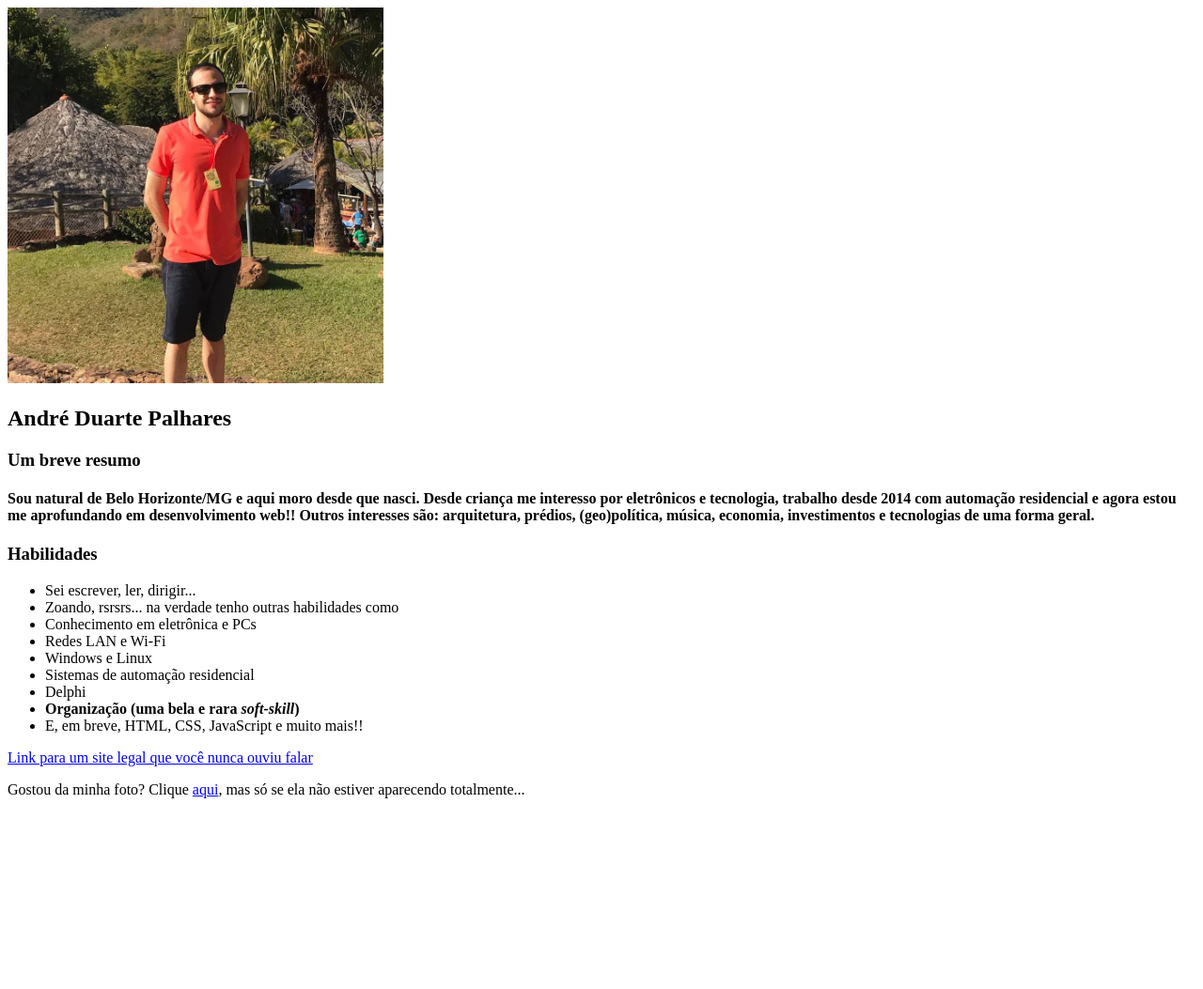
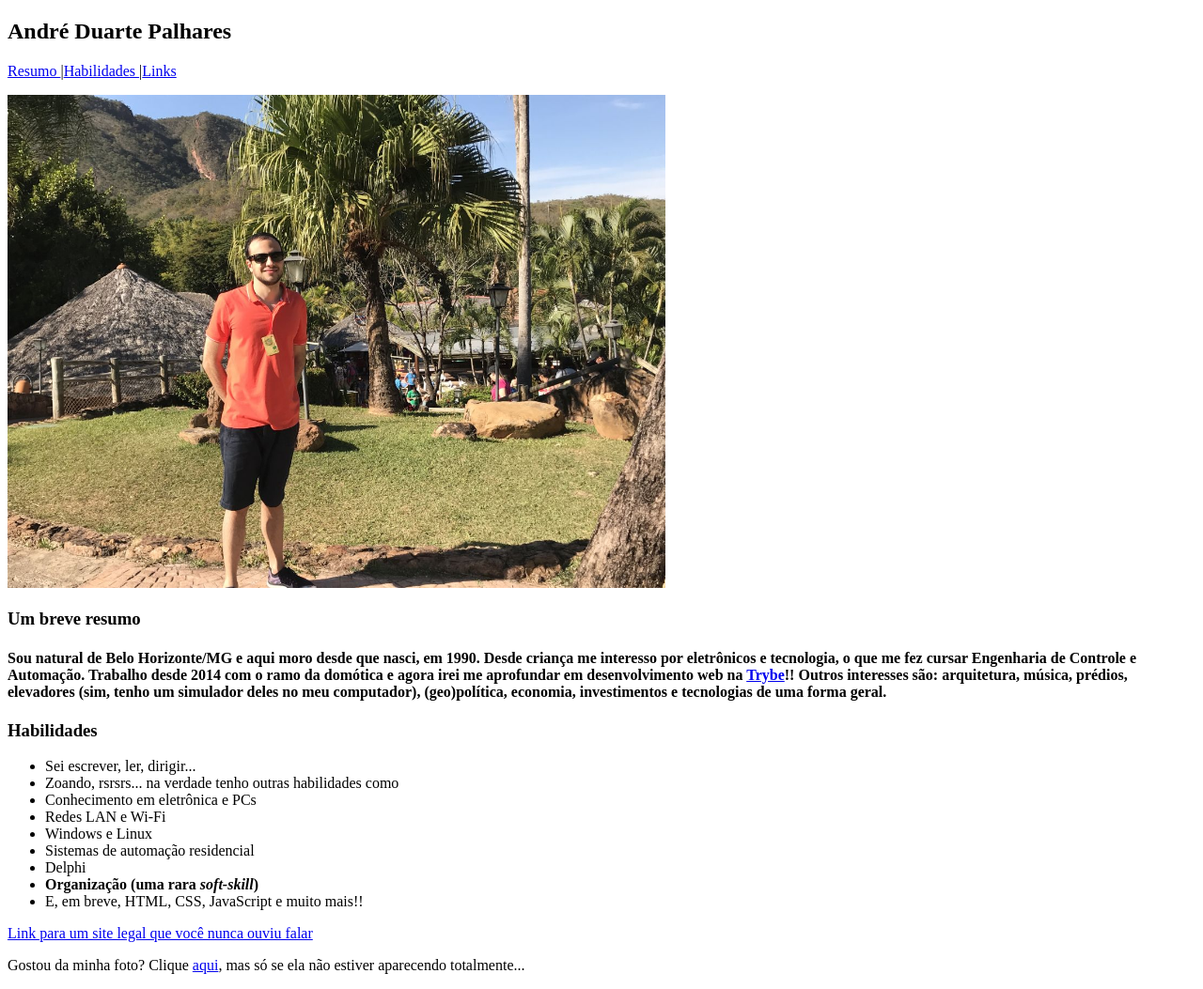
Before and after one commit to potew/potew.github.io, a plain HTML site: page index.html in a window 1280 px wide. Shown: the whole page at 94% size. Before the commit the page ends 866 px from the top, so only its background shows below. Drawn offline with Linux system fonts and the light colour scheme.

Commit message:
Novo menu de navegacao

```diff
--- a/index.html
+++ b/index.html
@@ -5,11 +5,12 @@
        <title>Sobre mim</title>
     </head>
     <body>
-        <img id="ProfilePic" src="Profile.jpg" alt="Minha foto com uma serra ao fundo" width="400px">
         <h2>André Duarte Palhares</h2>
-        <h3>Um breve resumo</h3>
-        <h4>Sou natural de Belo Horizonte/MG e aqui moro desde que nasci. Desde criança me interesso por <b>eletrônicos e tecnologia</b>, trabalho desde 2014 com automação residencial e agora estou me aprofundando em desenvolvimento web!! Outros interesses são: arquitetura, prédios, (geo)política, música, economia, investimentos e tecnologias de uma forma geral.</h4>
-        <h3>Habilidades</h3>
+        <p><a href="#summary">Resumo </a>|<a href="#skills">Habilidades </a>|<a href="#blog">Links</a></p>
+        <img id="ProfilePic" src="Perfil.jpg" alt="Uma foto de mim sozinho com uma serra ao fundo em um dia ensolarado" width="700px">
+        <h3 id="summary">Um breve resumo</h3>
+        <h4>Sou natural de Belo Horizonte/MG e aqui moro desde que nasci, em 1990. Desde criança me interesso por <b>eletrônicos e tecnologia</b>, o que me fez cursar Engenharia de Controle e Automação. Trabalho desde 2014 com o ramo da domótica e agora irei me aprofundar em desenvolvimento web na <a href="http://www.betrybe.com.br">Trybe</a>!! Outros interesses são: arquitetura, música, prédios, elevadores (sim, tenho um simulador deles no meu computador), (geo)política, economia, investimentos e tecnologias de uma forma geral.</h4>
+        <h3 id="skills">Habilidades</h3>
         <ul>
             <li>Sei escrever, ler, dirigir...</li>
             <li>Zoando, rsrsrs... na verdade tenho outras habilidades como</li>
@@ -18,10 +19,10 @@
             <li>Windows e Linux</li>
             <li>Sistemas de automação residencial</li>
             <li>Delphi</li>
-            <li><b>Organização (uma bela e rara <i>soft-skill</i>)</b></li>
+            <li><b>Organização (uma rara <i>soft-skill</i>)</b></li>
             <li>E, em breve, HTML, CSS, JavaScript e muito mais!!</li>
         </ul>
-        <p><a target="_blank" href="http://www.sensoincomum.org/">Link para um site legal que você nunca ouviu falar</a></p>
+        <p><a id="blog" target="_blank" href="http://www.sensoincomum.org/">Link para um site legal que você nunca ouviu falar</a></p>
         <p>Gostou da minha foto? Clique <a href="#ProfilePic">aqui</a>, mas só se ela não estiver aparecendo totalmente...</p>
     </body>
 </html>
```
Also changed, not shown: Profile.jpg (deleted).
